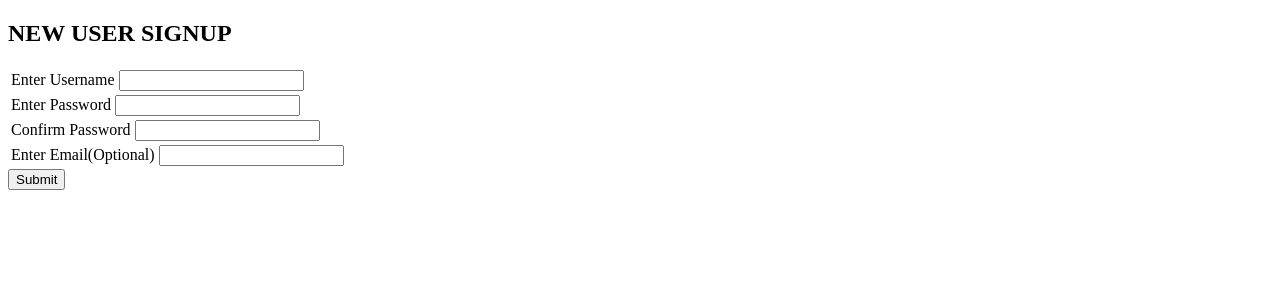
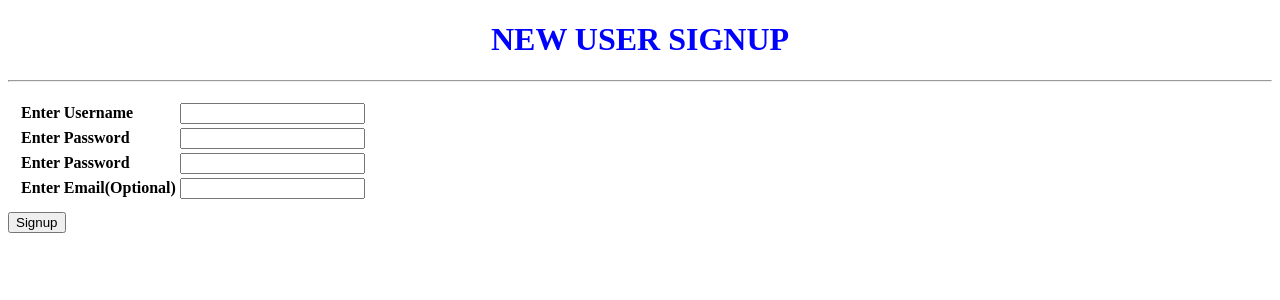
Before and after one commit to alexsdixon/user-signup, a Flask app: page / in a window 1280 px wide. Shown: the top 300 px of the page. Run offline with Flask 2, Linux system fonts and the light colour scheme.

Commit message:
added some style

```diff
--- a/main.py
+++ b/main.py
@@ -55,7 +55,7 @@ def signup():
         password_error = 'Not a valid password'
         password = ''
 
-    if confirm != password :
+    if confirm != password  :
         confirm_error = 'Password doesnt match'
         confirm = ''
 
--- a/templates/user_form.html
+++ b/templates/user_form.html
@@ -4,58 +4,62 @@
 
             <title>New User Registration</title>
         <style>
-                    .error { color: red; }
+                    .error { color: red;
+                           }
+                    tbody   {
+                             display: inline-block;
+                             margin: 8px;
+                            }
+
+
 
         </style>
     </head>
     <body>
-        <h2>NEW USER SIGNUP</h2>
+        <h1 style ="text-align:center;color:blue">NEW USER SIGNUP</h1>
+        <hr/>
         <form action="/user" method="POST">
            <table>
                 <tbody>
                     <tr>
                       <td>
-                          <label>Enter Username
-                          <input name="user_name" type="text" value='{{user_name}}'  />
-                          </label>
+                          <label><b>Enter Username</b>  </label>
                       </td>
                       <td>
-                            <p class="error">{{user_error}}</p>
+                          <input name="user_name" type="text" value='{{user_name}}'  />
+                          <span class="error">{{user_error}}</span>
                        </td>
                      </tr>
                      <tr>
                        <td>
-                           <label>Enter Password
-                           <input name="password" type="password" value='{{password}}' />
-                            </label>
+                           <label><b>Enter Password</b>  </label>
                        </td>
                        <td>
-                            <p class="error">{{password_error}}</p>
+                           <input name="password" type="password" value='{{password}}'  />
+                           <span class="error">{{password_error}}</span>
                        </td>
                      </tr>
                      <tr>
                        <td>
-                            <label>Confirm Password
-                             <input name="confirm" type="password" value='{{confirm}}' />
-                            </label>
+                            <label><b>Enter Password</b>  </label>
                        </td>
                        <td>
-                              <p class="error">{{confirm_error}}</p>
+                          <input name="confirm" type="password" value='{{confirm}}'  />
+                          <span class="error">{{confirm_error}}</span>
                        </td>
                      </tr>
                      <tr>
                         <td>
-                              <label>Enter Email(Optional)
-                               <input name="email" type="text" value='{{email}}' />
-                              </label>
+                           <label><b>Enter Email(Optional)</b>  </label>
                         </td>
                         <td>
-                               <p class="error">{{email_error}}</p>
+                           <input name="email" type="text" value='{{email}}'  />
+                           <span class="error">{{email_error}}</span>
                         </td>
                      </tr>
                 </tbody>
             </table>
-            <input type="submit">
+            <input type="submit" value="Signup"></input>
         </form>
 
 
```
Lines whose indentation alone changed are shown as unchanged.
